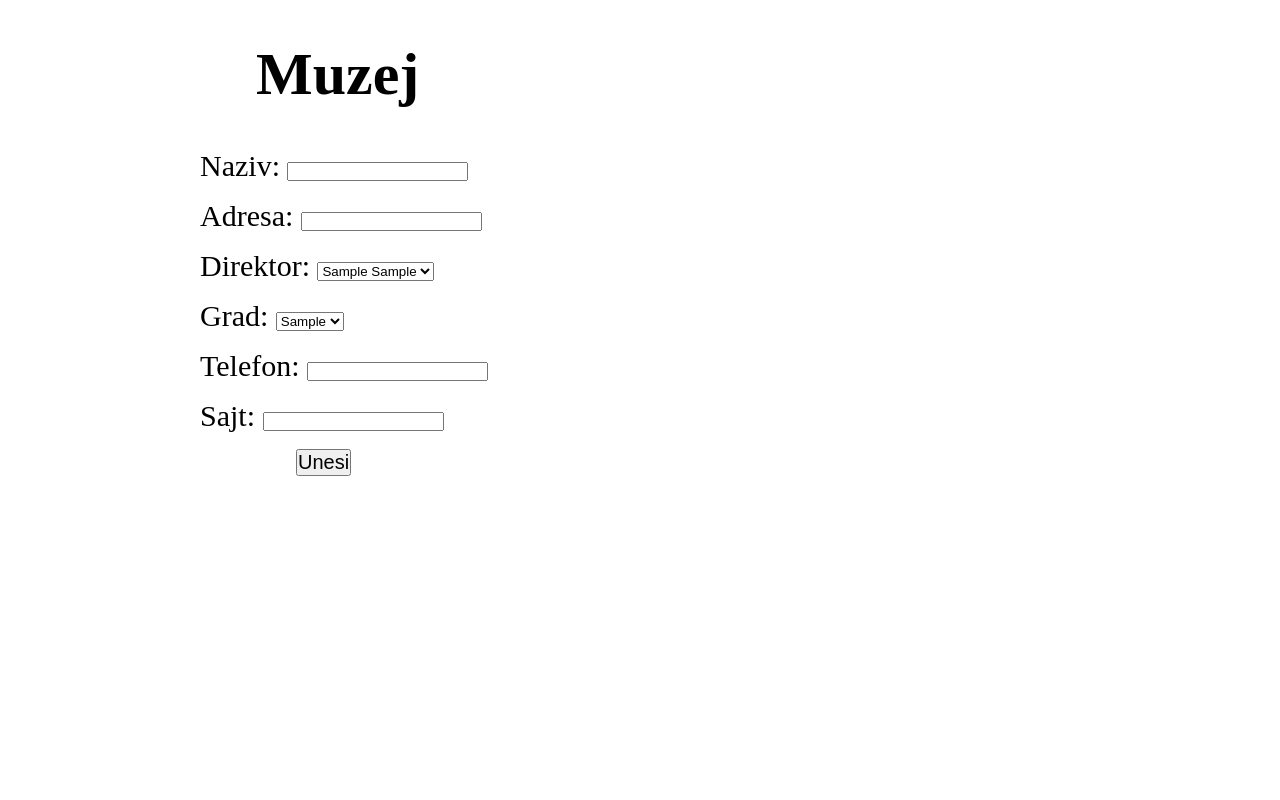
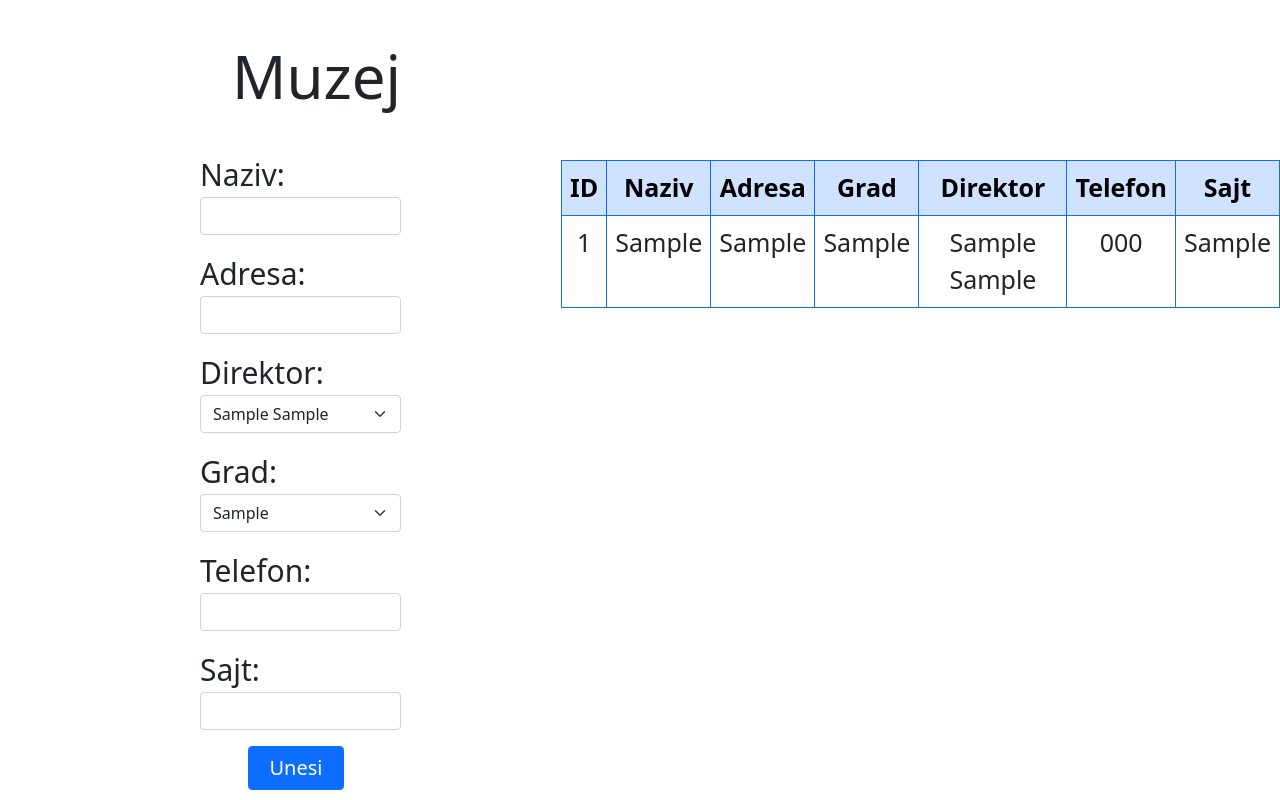
Before and after one commit to MilicaVa/PHP-muzeji, a PHP site: page / in a window 1280 px wide. Run offline with PHP 8.4, Linux system fonts and the light colour scheme; tables that the repository leaves empty or names only in its code hold one stand-in row (values such as "Sample post").

Commit message:
index.php - popunjavanje tabele muzeja

```diff
--- a/index.css
+++ b/index.css
@@ -5,8 +5,8 @@
 
 .muzej-h2 {
     font-size: 60px;
-    margin-top: 5vh;
-    margin-left: 32vh;
+    margin-left: 4vh;
+    margin-bottom: 5vh;
 }
 
 .muzej-index {
@@ -21,5 +21,17 @@
 
 #button-save {
     font-size: 20px;
-    margin-left: 12vh;
+    margin-left: 6vh;
+    width: 12vh;
 }
+
+.index-1 {
+    display: flex;
+}
+
+.muzej-tabela-index {
+    font-size: 25px;
+    width: 125vh;
+    margin-left: 20vh;
+    margin-top: 20vh;
+}
--- a/index.php
+++ b/index.php
@@ -5,6 +5,7 @@
     <meta charset="UTF-8">
     <meta http-equiv="X-UA-Compatible" content="IE=edge">
     <meta name="viewport" content="width=device-width, initial-scale=1.0">
+    <link href="https://cdn.jsdelivr.net/npm/bootstrap@5.0.2/dist/css/bootstrap.min.css" rel="stylesheet" integrity="sha384-EVSTQN3/azprG1Anm3QDgpJLIm9Nao0Yz1ztcQTwFspd3yD65VohhpuuCOmLASjC" crossorigin="anonymous">
     <link href="index.css" rel="stylesheet">
     <title>Document</title>
 </head>
@@ -12,20 +13,20 @@
 <body>
     <div class="index-1">
 
-        <h2 class="muzej-h2">Muzej</h2>
+        <div class="muzej-index">
+            <h2 class="muzej-h2">Muzej</h2>
 
-        <div class="muzej-index">
             <div class="muzej-info">
                 <span>Naziv: </span>
-                <input type="text" id="naziv-m">
+                <input type="text" class="form-control" id="naziv-m">
             </div>
             <div class="muzej-info">
                 <span>Adresa: </span>
-                <input type="text" id="adresa-m">
+                <input type="text" class="form-control" id="adresa-m">
             </div>
             <div class="muzej-info">
                 <span>Direktor: </span>
-                <select id="direktor-m">
+                <select id="direktor-m" class="form-select">
                     <?php
                     include('Direktor.php');
                     $direktori = Direktor::getDirektore();
@@ -41,7 +42,7 @@
             </div>
             <div class="muzej-info">
                 <span>Grad: </span>
-                <select id="grad-m">
+                <select id="grad-m" class="form-select">
                     <?php
                     include('Grad.php');
                     $gradovi = Grad::getGradove();
@@ -57,17 +58,19 @@
             </div>
             <div class="muzej-info">
                 <span>Telefon: </span>
-                <input type="text" id="telefon-m">
+                <input type="text" class="form-control" id="telefon-m">
             </div>
             <div class="muzej-info">
                 <span>Sajt: </span>
-                <input type="text" id="sajt-m">
+                <input type="text" class="form-control" id="sajt-m">
             </div>
 
-            <button type="button" id="button-save">Unesi</button>
+            <button type="button" class="btn btn-primary" id="button-save">Unesi</button>
         </div>
 
+        <div class="muzej-tabela-index">
 
+        </div>
 
     </div>
 
--- a/jquery.js
+++ b/jquery.js
@@ -1,5 +1,17 @@
 $(function () {
     allfunctions()
+
+    $.ajax(
+        {
+            url: 'popunitabeludb.php',
+            success: function (muzeji) {
+
+                $('.muzej-tabela-index').html(muzeji);
+
+            }
+        }
+    )
+
 });
 
 
@@ -17,8 +29,8 @@ function allfunctions() {
 
 
         if (naziv == '' || adresa == '' || telefon == '' || sajt == '') {
-            alert("Polja ne mogu biti prazna");
-            return;
+            alert("Polja ne mogu biti prazna")
+            return
         }
 
 
--- /dev/null
+++ b/popunitabeludb.php
@@ -0,0 +1,42 @@
+<table class="table table-bordered border-primary table-hover">
+
+
+    <thead>
+        <tr class="text-center table-primary border-primary">
+            <th>ID</th>
+            <th>Naziv</th>
+            <th>Adresa</th>
+            <th>Grad</th>
+            <th>Direktor</th>
+            <th>Telefon</th>
+            <th>Sajt</th>
+        </tr>
+    </thead>
+
+
+    <tbody>
+
+        <?php
+        $conn = new mysqli("localhost", "root", "", "muzej");
+        $SQL = "SELECT muzej.*, direktor.*, grad.naziv as gnaziv FROM muzej LEFT JOIN direktor ON muzej.direktor_id = direktor.direktor_id
+        LEFT JOIN grad ON muzej.grad_id = muzej.muzej_id";
+        $result = $conn->query($SQL);
+
+        while ($muzej = mysqli_fetch_assoc($result)) {
+        ?>
+            <tr class="text-center">
+                <td><?php echo $muzej['muzej_id']; ?></td>
+                <td><?php echo $muzej['naziv'];  ?></td>
+                <td><?php echo $muzej['adresa'];  ?></td>
+                <td><?php echo $muzej['gnaziv'];  ?></td>
+                <td><?php echo $muzej['ime'] . " " . $muzej['prezime']; ?></td>
+                <td><?php echo $muzej['telefon']; ?></td>
+                <td><?php echo $muzej['sajt']; ?></td>
+            </tr>
+
+        <?php
+        }
+        ?>
+
+    </tbody>
+</table>
```
